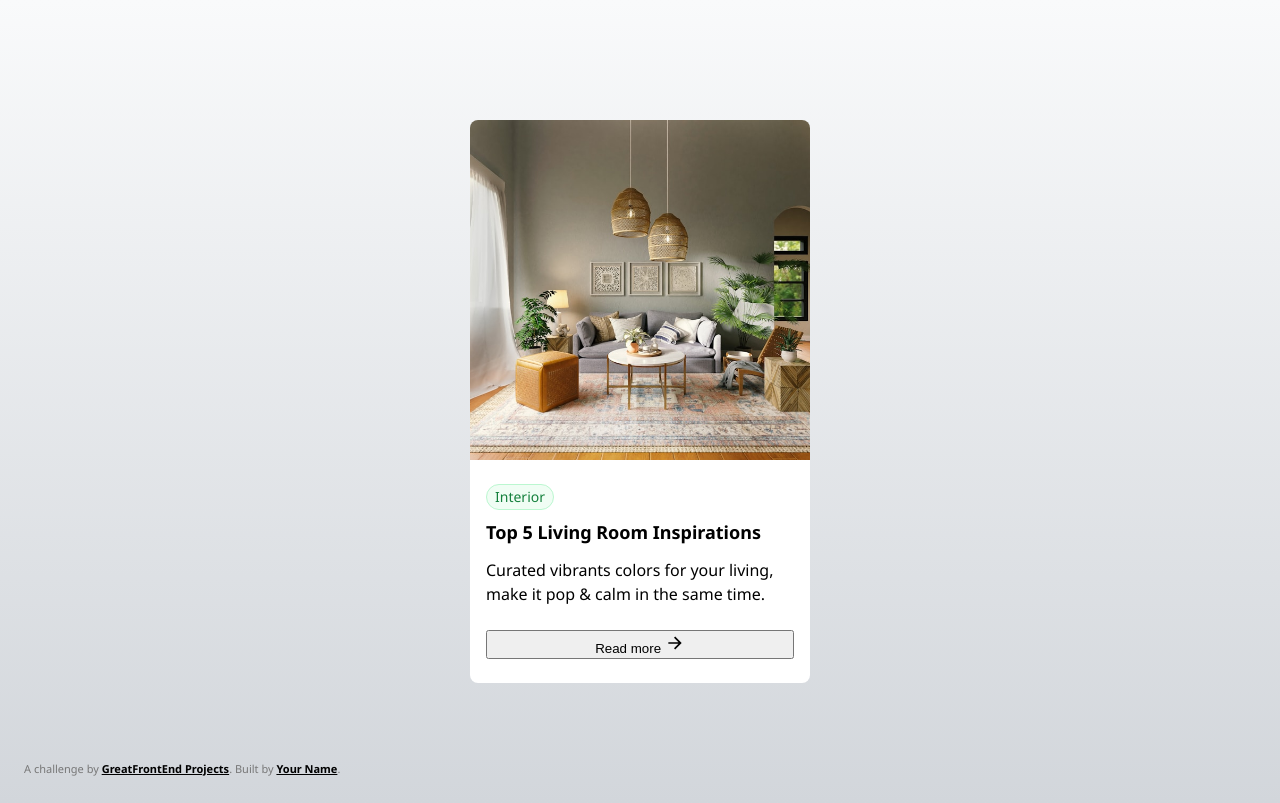
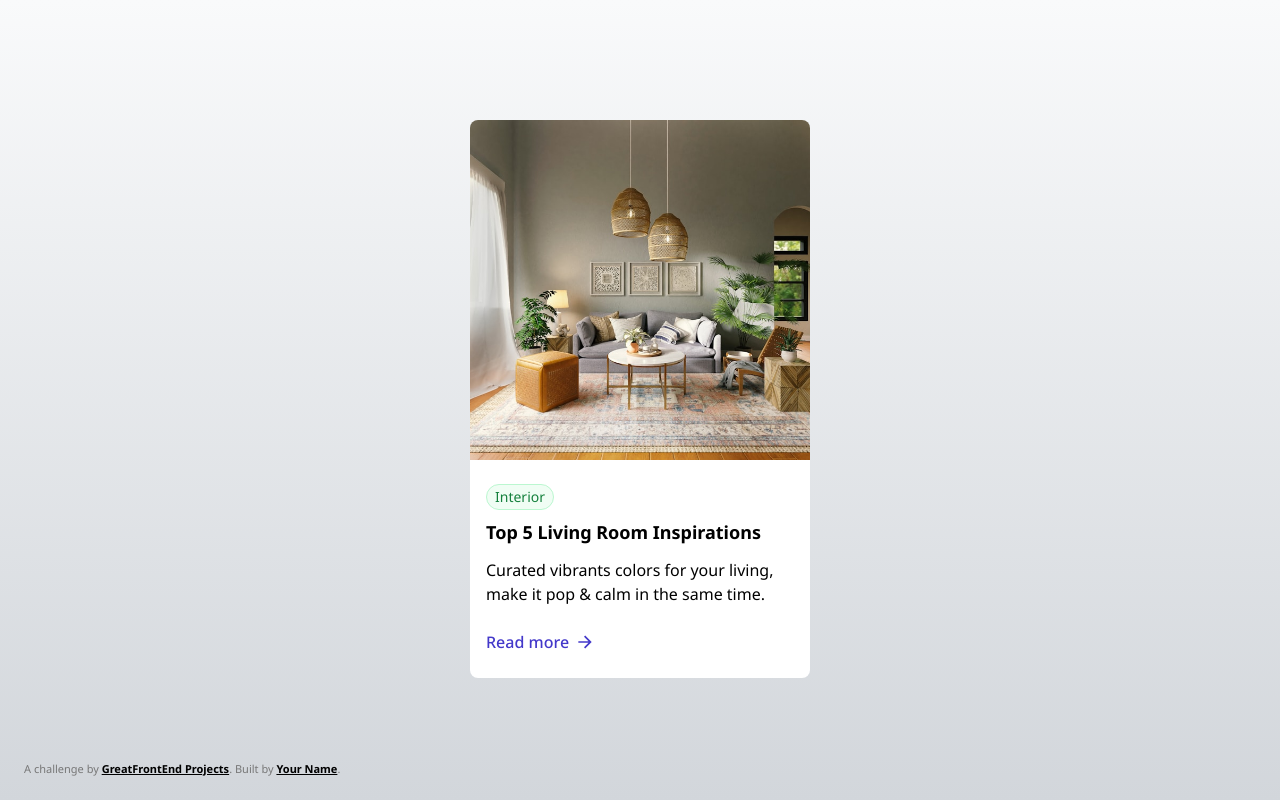
Before and after one commit to anabeen2/blog-card, a plain HTML site: page index.html in a window 1280 px wide. Drawn offline with Linux system fonts and the light colour scheme.

Commit message:
added button in css
added button Read more and arrow in css

```diff
--- a/css/style.css
+++ b/css/style.css
@@ -73,16 +73,11 @@ body {
   border: 1px solid #bbf7d0;
 }
 
-.blog__card__content__badge {
-  padding: 1px 7.5px;
-}
-
 .blog-card_title{
   font-weight: 700;
   line-height: 28px;
   font-size: 18px;
 }
-
 
 .blog-card_text{
   display: flex;
@@ -92,7 +87,39 @@ body {
   font-size: 16px;
 }
 
+.blog__card__info__btn{
+  max-width: 114px;
+  gap: 6px;
+  border-radius: 4px;
+  padding: 0px;
+  border: none;
+  background: none;
+  display: flex;
+  align-items: center;
 
+  line-height: 24px;
+  font-size: 16px;
+  font-weight: 500;
+  color: var(--var-indigo-700);
+  font-family: inherit;
+}
+
+.blog__card__info__btn:hover,
+.blog__card__info__btn:focus{
+  color: var(--var-indigo-800);
+  cursor: pointer;
+}
+
+.blog__card__info__btn:focus{
+  box-shadow:
+  0px 0px 0px 4px rgba(68, 76, 231, 0.12);
+  width: auto;
+}
+
+.blog__card__info__btn:disabled{
+  color: var(--var-neutral-400);
+  cursor: not-allowed;
+}
 
 .credits {
   color: #777;
--- a/index.html
+++ b/index.html
@@ -41,7 +41,7 @@
               <span class="blog__card__info__btn__text">
                 Read more
               </span>
-              <svg
+              <svg class="blog__card__info__btn_arrow"
               width="20"
               height="20"
               xmlns="http://www.w3.org/2000/svg"
```
